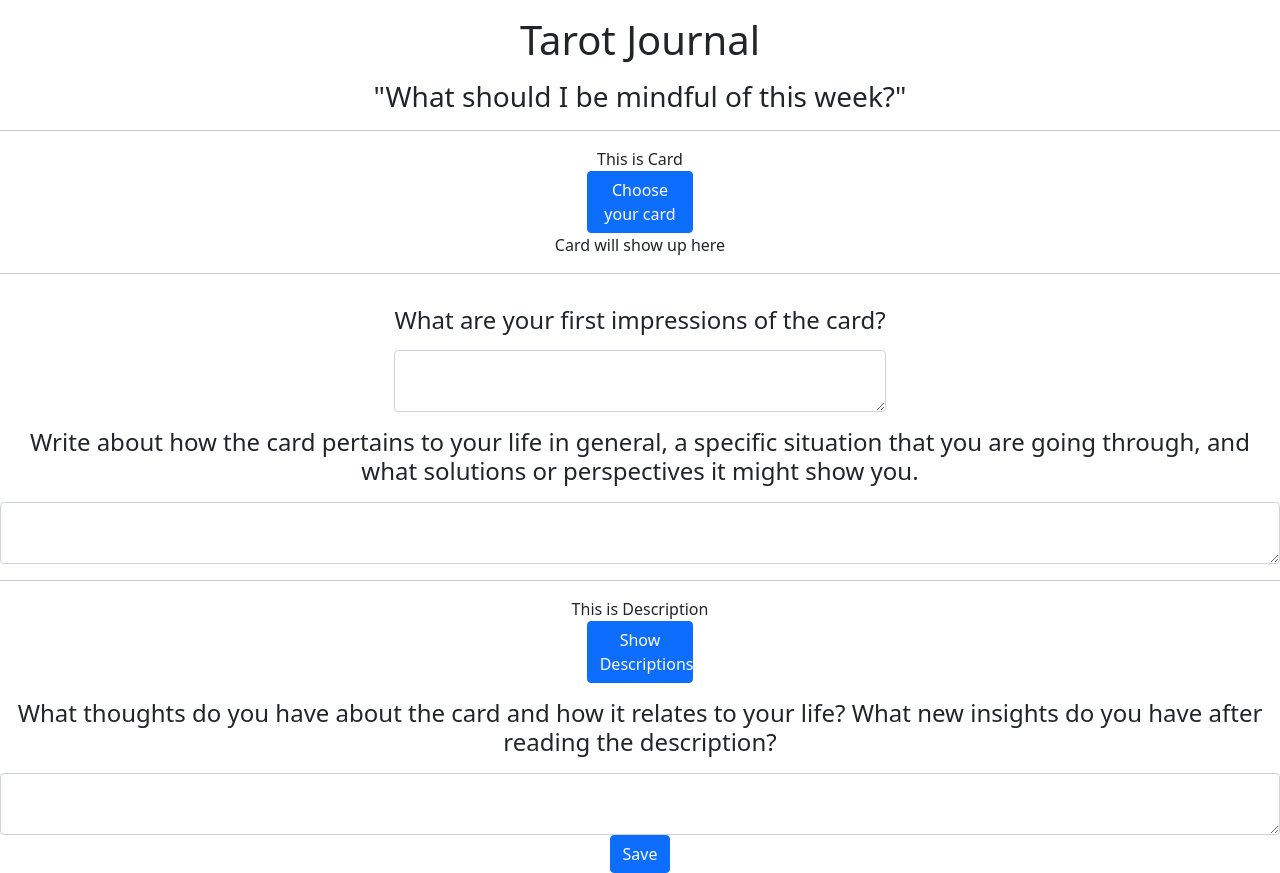
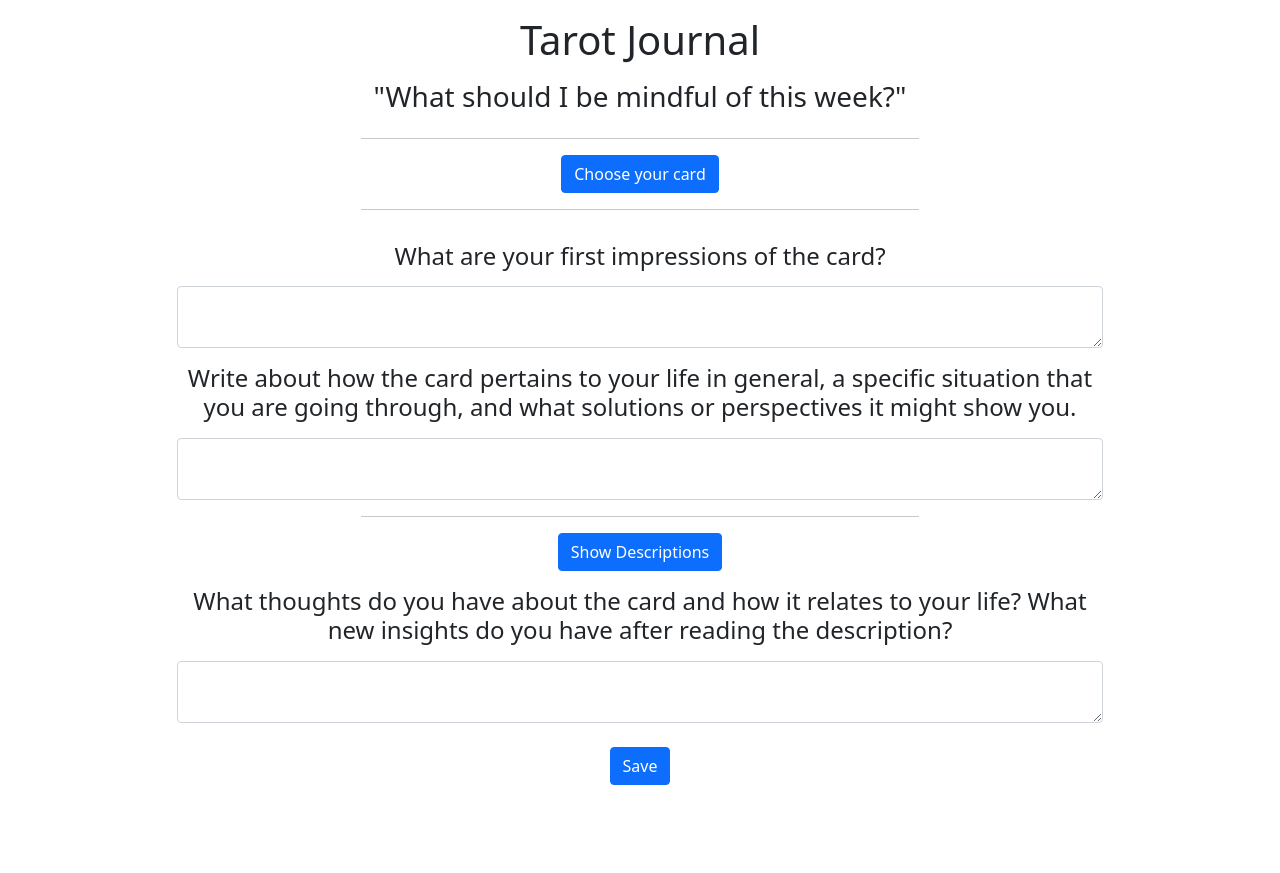
Before and after one commit to emoran0403/Daily_Tarot_Picker, a React app: page /dailydraw in a window 1280 px wide. After the commit the page ends 800 px from the top, so only its background shows below. Built offline with nearby package versions, Linux system fonts and the light colour scheme.

Commit message:
worked on styling and layout in components

```diff
--- a/src/client/Components/Card.tsx
+++ b/src/client/Components/Card.tsx
@@ -19,17 +19,13 @@ const Card = (props: Types.CardCompProps) => {
 
   return (
     <div className="d-flex flex-column justify-content-center align-items-center">
-      <div className="text-center">This is Card</div>
       {cardChosen && (
-        <button className="btn btn-primary col-1" onClick={() => drawCard()}>
+        <button className="btn btn-primary" onClick={() => drawCard()}>
           Choose your card
         </button>
       )}
 
-      <div className="text-center">
-        {/* <img src="" alt="" /> */}
-        <div>Card will show up here</div>
-      </div>
+      <div className="text-center">{/* <img src="" alt="" /> */}</div>
     </div>
   );
 };
--- a/src/client/Components/Description.tsx
+++ b/src/client/Components/Description.tsx
@@ -5,6 +5,8 @@ import { useNavigate } from "react-router-dom";
 const Description = (props: Types.DescriptionCompProps) => {
   const nav = useNavigate();
   const [descButtonPressed, setDescButtonPressed] = useState<boolean>(false);
+  const [expandButtonOnePressed, setExpandButtonOnePressed] = useState<boolean>(false);
+  const [expandButtonTwoPressed, setExpandButtonTwoPressed] = useState<boolean>(false);
   const [descToHide, setDescToHide] = useState<number>(0);
   const [descButtonHidden, setDescButtonHidden] = useState<boolean>(true);
 
@@ -21,30 +23,60 @@ const Description = (props: Types.DescriptionCompProps) => {
 
   return (
     <div className="d-flex flex-column justify-content-center align-items-center">
-      <div>This is Description</div>
       <div className="text-center">
         {!descButtonPressed && (
-          <button className="btn btn-primary col-1" onClick={() => showDescriptions()}>
+          <button className="btn btn-primary" onClick={() => showDescriptions()}>
             Show Descriptions
           </button>
         )}
 
         {descButtonPressed && (
-          <div>
+          <div className="d-flex flex-row justify-content-center align-items-center">
             {descToHide != 1 && (
-              <div className="card">
+              <div className="card col-6 mx-2">
                 <div className="card-body text-center">
                   <h5 className="card-title text-center">Card Description 1</h5>
-                  <p className="card-text text-center">Description 1 text here.</p>
+                  {/* use a substring for the description, expanding to the entire description when an 'expand' button is pressed*/}
+                  <p className="card-text text-center">
+                    "desc": "A youthful figure in the robe of a magician, having the countenance of divine Apollo, with
+                    smile of confidence and shining eyes. Above his head is the mysterious sign of the Holy Spirit, the
+                    sign of life, like an endless cord, forming the figure 8 in a horizontal position . About his waist
+                    is a serpent-cincture, the serpent appearing to devour its own tail. This is familiar to most as a
+                    conventional symbol of eternity, but here it indicates more especially the eternity of attainment in
+                    the spirit. In the Magician's right hand is a wand raised towards heaven, while the left hand is
+                    pointing to the earth. This dual sign is known in very high grades of the Instituted Mysteries; it
+                    shews the descent of grace, virtue and light, drawn from things above and derived to things below.
+                    The suggestion throughout is therefore the possession and communication of the Powers and Gifts of
+                    the Spirit. On the table in front of the Magician are the symbols of the four Tarot suits,
+                    signifying the elements of natural life, which lie like counters before the adept, and he adapts
+                    them as he wills. Beneath are roses and lilies, the flos campi and lilium convallium, changed into
+                    garden flowers, to shew the culture of aspiration. This card signifies the divine motive in man,
+                    reflecting God, the will in the liberation of its union with that which is above. It is also the
+                    unity of individual being on all planes, and in a very high sense it is thought, in the fixation
+                    thereof. With further reference to what I have called the sign of life and its connexion with the
+                    number 8, it may be remembered that Christian Gnosticism speaks of rebirth in Christ as a change
+                    \"unto the Ogdoad.\" The mystic number is termed Jerusalem above, the Land flowing with Milk and
+                    Honey, the Holy Spirit and the Land of the Lord. According to Martinism, 8 is the number of Christ."
+                  </p>
+
+                  <button
+                    className="btn btn-primary mx-2"
+                    onClick={() => {
+                      setExpandButtonOnePressed(!expandButtonOnePressed);
+                    }}
+                  >
+                    {expandButtonOnePressed ? "Collapse" : "Expand"}
+                  </button>
+
                   {descToHide != 2 && (
                     <button
-                      className="btn btn-primary col-1"
+                      className="btn btn-primary mx-2"
                       onClick={() => {
                         setDescToHide(1);
                         setDescButtonHidden(true);
                       }}
                     >
-                      Hide this description
+                      Hide
                     </button>
                   )}
                 </div>
@@ -52,20 +84,42 @@ const Description = (props: Types.DescriptionCompProps) => {
             )}
 
             {descToHide != 2 && (
-              <div className="card">
+              <div className="card col-6 mx-2">
                 <div className="card-body text-center">
                   <h5 className="card-title text-center">Card Description 2</h5>
-                  <p className="card-text text-center">Description 2 text here.</p>
+                  <p className="card-text text-center">
+                    The Fool is numbered 0 - the number of unlimited potential - and so does not have a specific place
+                    in the sequence of the Tarot cards. The Fool can be placed either at the beginning of the Major
+                    Arcana or at the end. The Major Arcana is often considered The Fool's journey through life and as
+                    such, he is ever present and therefore needs no number. On The Fool Tarot card, a young man stands
+                    on the edge of a cliff, without a care in the world, as he sets out on a new adventure. He is gazing
+                    upwards toward the sky (and the Universe) and is seemingly unaware that he is about to skip off a
+                    precipice into the unknown. Over his shoulder rests a modest knapsack containing everything he needs
+                    - which isn't much (let's say he's a minimalist). The white rose in his left hand represents his
+                    purity and innocence. And at his feet is a small white dog, representing loyalty and protection,
+                    that encourages him to charge forward and learn the lessons he came to learn. The mountains behind
+                    The Fool symbolize the challenges yet to come. They are forever present, but The Fool doesn't care
+                    about them right now; he's more focused on starting his expedition.
+                  </p>
+
+                  <button
+                    className="btn btn-primary mx-2"
+                    onClick={() => {
+                      setExpandButtonTwoPressed(!expandButtonTwoPressed);
+                    }}
+                  >
+                    {expandButtonTwoPressed ? "Collapse" : "Expand"}
+                  </button>
 
                   {descToHide != 1 && (
                     <button
-                      className="btn btn-primary col-1"
+                      className="btn btn-primary mx-2"
                       onClick={() => {
                         setDescToHide(2);
                         setDescButtonHidden(true);
                       }}
                     >
-                      Hide this description
+                      Hide
                     </button>
                   )}
                 </div>
--- a/src/client/Components/Journal.tsx
+++ b/src/client/Components/Journal.tsx
@@ -10,16 +10,16 @@ const Journal = (props: Types.JournalCompProps) => {
       <div className="d-flex flex-column justify-content-center align-items-center">
         <div className="d-flex flex-column justify-content-center align-items-center">
           <h4 className="text-center my-3">What are your first impressions of the card?</h4>
-          <textarea className="form-control" wrap="hard" id="journal1" name="journal1" />
         </div>
+        <textarea className="form-control" wrap="hard" id="journal1" name="journal1" />
 
         <div className="d-flex flex-column justify-content-center align-items-center">
           <h4 className="text-center my-3">
             Write about how the card pertains to your life in general, a specific situation that you are going through,
             and what solutions or perspectives it might show you.
           </h4>
-          <textarea className="form-control" wrap="hard" id="journal2" name="journal2" />
         </div>
+        <textarea className="form-control" wrap="hard" id="journal2" name="journal2" />
       </div>
     </div>
   );
--- a/src/client/Components/MainView.tsx
+++ b/src/client/Components/MainView.tsx
@@ -13,19 +13,44 @@ const MainView = (props: Types.MainViewCompProps) => {
   };
 
   return (
-    <div>
+    <div className="container">
       <div>
         <h1 className="text-center my-3">Tarot Journal</h1>
         <h3 className="text-center mt-2">"What should I be mindful of this week?"</h3>
       </div>
-      <hr></hr>
-      <Card />
-      <hr></hr>
-      <Journal />
-      <hr></hr>
-      <Description />
+
+      <div className="d-flex justify-content-center">
+        <hr style={{ width: "50%" }}></hr>
+      </div>
+
+      <div className="row justify-content-center">
+        <div className="col-12 col-md-10">
+          <Card />
+        </div>
+      </div>
+
+      <div className="d-flex justify-content-center">
+        <hr style={{ width: "50%" }}></hr>
+      </div>
+
+      <div className="row justify-content-center">
+        <div className="col-12 col-md-10">
+          <Journal />
+        </div>
+      </div>
+
+      <div className="d-flex justify-content-center">
+        <hr style={{ width: "50%" }}></hr>
+      </div>
+
+      <div className="row justify-content-center">
+        <div className="col-12 col-md-10">
+          <Description />
+        </div>
+      </div>
+
       <div className="text-center">
-        <button className="btn btn-primary" onClick={() => saveJournal()}>
+        <button className="btn btn-primary mt-4" onClick={() => saveJournal()}>
           Save
         </button>
       </div>
```
Also changed, not shown: src/server/server.ts (+6 -1 lines), tsconfig.server.json (+5 -12 lines), src/server/Cards.JSON, 1 other file (tests, documents, lock files or other folders).
